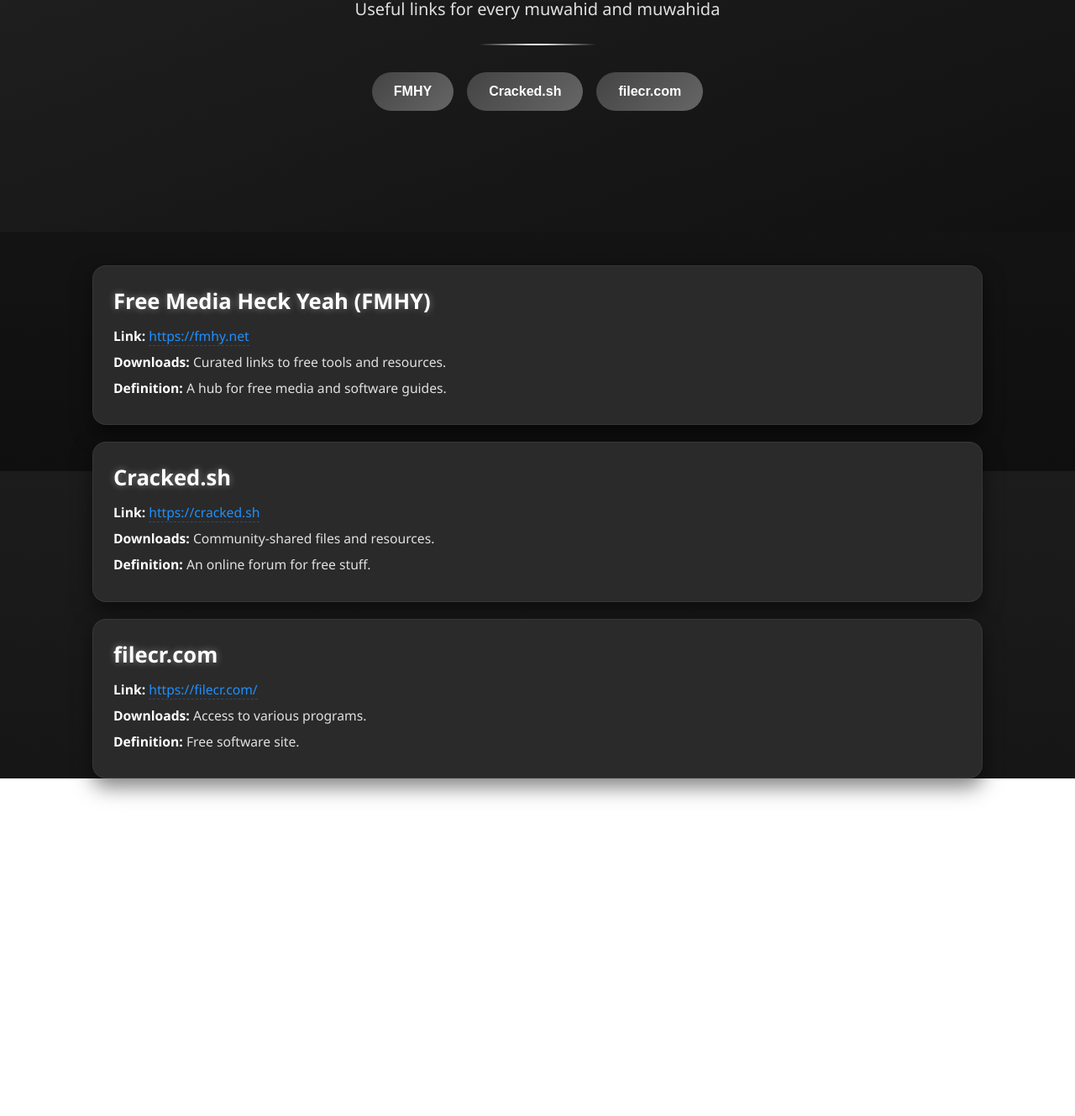
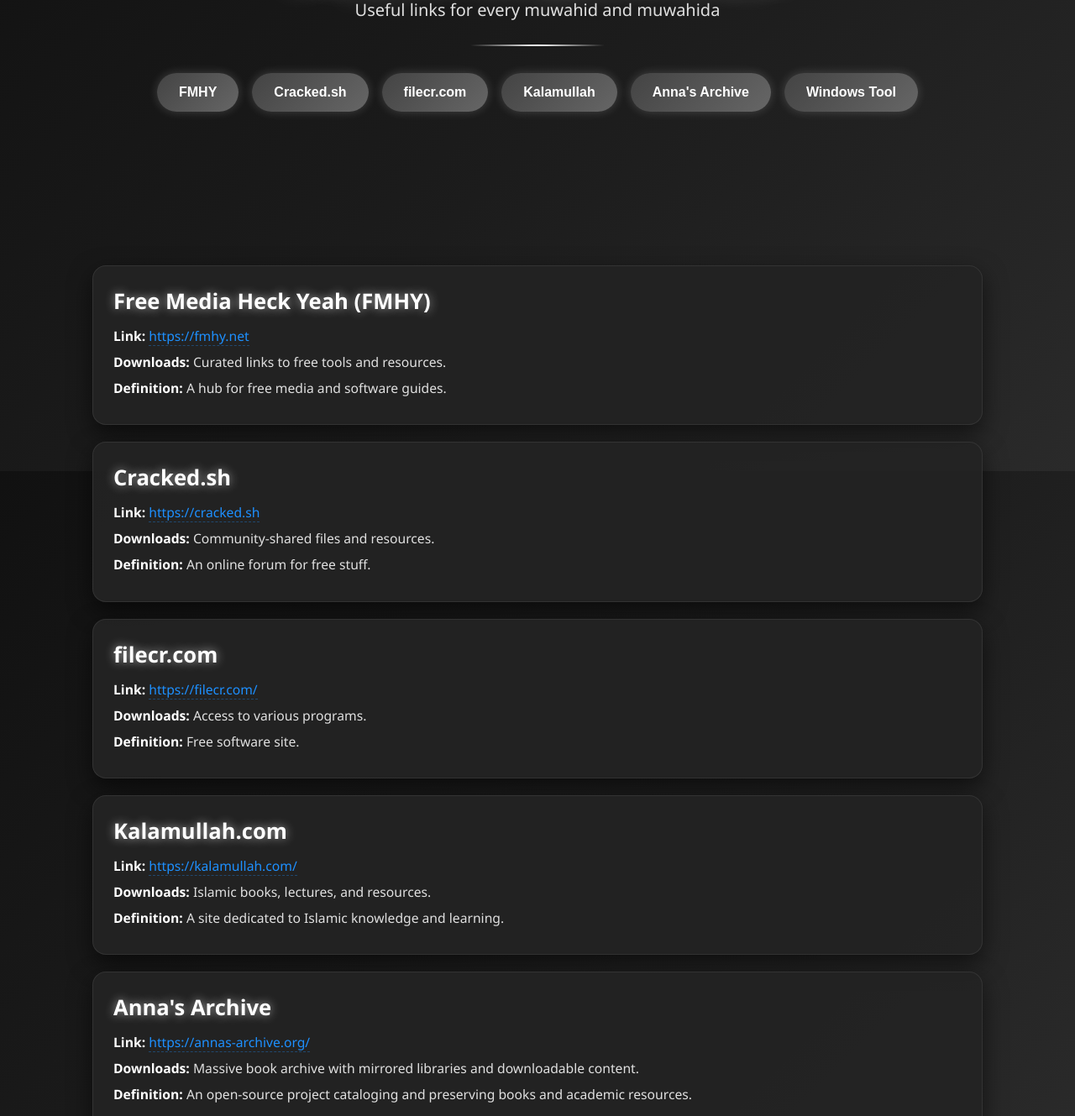
Before and after one commit to da7697687-lang/Sites, a plain HTML site: page index.html in a window 1280 px wide. Shown: the part 239-1568 px from the top of the page at 84% size. Before the commit the page ends 1166 px from the top, so only its background shows below. Drawn offline with Linux system fonts and the light colour scheme.

Commit message:
Update index.html

```diff
--- a/index.html
+++ b/index.html
@@ -1,15 +1,16 @@
 <!DOCTYPE html>
-<html lang="en">
+<html lang="de">
 <head>
   <meta charset="UTF-8" />
   <title>Cinematic Link Page</title>
   <meta name="viewport" content="width=device-width, initial-scale=1" />
   <style>
     :root {
-      --bg-start: #1c1c1c;   /* slightly lighter dark start */
-      --bg-end: #0f0f0f;     /* smooth darker end */
-      --panel: #2a2a2a;      /* card panels */
-      --accent: #ffffff;     /* cinematic white */
+      --bg1: #111111;   /* sehr dunkles Grau */
+      --bg2: #1c1c1c;   /* dunkles Grau */
+      --bg3: #2a2a2a;   /* etwas helleres Grau */
+      --panel: rgba(35,35,35,0.95); /* Panels in dunklem Grau */
+      --accent: #ffffff;
       --text: #e0e0e0;
       --blue: #1e90ff;
     }
@@ -20,11 +21,11 @@
       margin: 0;
       font-family: 'Segoe UI', Tahoma, Geneva, Verdana, sans-serif;
       color: var(--text);
-      background: linear-gradient(to bottom, var(--bg-start) 0%, var(--bg-end) 100%);
+      background: linear-gradient(135deg, var(--bg1), var(--bg2), var(--bg3));
+      background-attachment: fixed;
       overflow-x: hidden;
     }
 
-    /* Author line */
     .credits {
       text-align: center;
       font-size: 0.9rem;
@@ -32,61 +33,52 @@
       padding: 8px;
       opacity: 0.85;
       letter-spacing: 2px;
-      animation: fadeIn 2s ease forwards;
+      animation: fadeIn 1.4s ease forwards;
     }
 
-    /* Hero section */
     .hero {
-      position: relative;
       min-height: 60vh;
       display: grid;
       place-items: center;
       text-align: center;
-      background: linear-gradient(to bottom right, #222, #111);
-      overflow: hidden;
     }
 
     .hero-content {
-      position: relative;
-      z-index: 1;
       padding: 40px 20px;
       max-width: 1100px;
       width: 100%;
-      animation: fadeUp 1.5s ease both;
+      animation: fadeUp 1.2s ease both;
     }
 
     .hero-title {
-      font-size: clamp(1.5rem, 5vw, 2.5rem); /* smaller salam */
+      font-size: clamp(1.6rem, 5vw, 2.6rem);
       font-weight: 800;
       color: var(--accent);
       margin: 0 0 12px;
-      text-shadow: 0 0 12px rgba(255,255,255,0.6);
+      text-shadow: 0 0 22px rgba(255,255,255,0.85);
       animation: glowPulse 3s ease-in-out infinite;
     }
 
     @keyframes glowPulse {
-      0%, 100% { text-shadow: 0 0 12px rgba(255,255,255,0.6); }
-      50% { text-shadow: 0 0 24px rgba(255,255,255,0.9); }
+      0%, 100% { text-shadow: 0 0 22px rgba(255,255,255,0.85); }
+      50% { text-shadow: 0 0 40px rgba(255,255,255,1); }
     }
 
     .hero-subtitle {
       font-size: clamp(1rem, 2.5vw, 1.25rem);
-      color: var(--text);
       opacity: 0.9;
       margin: 0 auto 28px;
       max-width: 800px;
-      animation: fadeIn 2.5s ease forwards;
+      animation: fadeIn 2s ease forwards;
     }
 
     .divider {
-      width: 140px;
+      width: 160px;
       height: 2px;
       background: linear-gradient(to right, transparent, var(--accent), transparent);
       margin: 16px auto 0;
-      animation: fadeIn 3s ease forwards;
     }
 
-    /* Buttons */
     .button-container {
       display: flex;
       justify-content: center;
@@ -94,7 +86,7 @@
       gap: 16px;
       margin: 32px auto 10px;
       padding: 0 20px;
-      max-width: 900px;
+      max-width: 1000px;
     }
 
     button {
@@ -106,21 +98,20 @@
       background: linear-gradient(135deg, #444, #666);
       color: #fff;
       cursor: pointer;
-      transition: all 0.4s ease;
-      animation: fadeUp 1.5s ease both;
+      transition: all 0.35s ease;
+      box-shadow: 0 0 12px rgba(255,255,255,0.18);
     }
 
     button:hover {
       background: linear-gradient(135deg, #fff, #ddd);
       color: #000;
       transform: translateY(-4px) scale(1.05);
-      box-shadow: 0 0 20px rgba(255,255,255,0.6);
+      box-shadow: 0 0 22px rgba(255,255,255,0.45);
     }
 
-    /* Content cards */
     .content {
       max-width: 1100px;
-      margin: 40px auto 80px;
+      margin: 40px auto 90px;
       padding: 0 20px;
     }
 
@@ -130,15 +121,15 @@
       padding: 24px;
       margin: 20px auto;
       text-align: left;
-      box-shadow: 0 10px 24px rgba(0,0,0,0.5);
-      border: 1px solid rgba(255,255,255,0.06);
-      transition: transform 0.5s ease, box-shadow 0.5s ease;
-      animation: fadeUp 1.5s ease both;
+      box-shadow: 0 10px 28px rgba(0,0,0,0.55);
+      border: 1px solid rgba(255,255,255,0.08);
+      transition: transform 0.45s ease, box-shadow 0.45s ease;
+      animation: fadeUp 1s ease both;
     }
 
     .card:hover {
       transform: translateY(-6px) scale(1.02);
-      box-shadow: 0 20px 40px rgba(255,255,255,0.2);
+      box-shadow: 0 22px 44px rgba(255,255,255,0.22);
     }
 
     .card h2 {
@@ -146,7 +137,7 @@
       margin: 0 0 12px;
       font-size: clamp(1.2rem, 3vw, 1.6rem);
       font-weight: 800;
-      text-shadow: 0 0 8px rgba(255,255,255,0.4);
+      text-shadow: 0 0 12px rgba(255,255,255,0.6);
     }
 
     .category {
@@ -155,7 +146,6 @@
     }
 
     .card p {
-      color: var(--text);
       margin: 6px 0;
       line-height: 1.6;
       font-size: 0.98rem;
@@ -165,16 +155,15 @@
       color: var(--blue);
       text-decoration: none;
       border-bottom: 1px dashed rgba(30,144,255,0.35);
-      transition: color 0.3s ease, border-color 0.3s ease;
+      transition: color 0.25s ease, border-color 0.25s ease;
     }
     a:hover {
       color: #63b3ff;
       border-color: rgba(99,179,255,0.65);
     }
 
-    /* Animations */
     @keyframes fadeUp {
-      from { opacity: 0; transform: translateY(20px); }
+      from { opacity: 0; transform: translateY(18px); }
       to   { opacity: 1; transform: translateY(0); }
     }
 
@@ -185,7 +174,6 @@
   </style>
 </head>
 <body>
-  <!-- Author line -->
   <div class="credits">By Abu Maryam al‑I‘lāmī</div>
 
   <section class="hero">
@@ -198,6 +186,9 @@
         <button onclick="window.open('https://fmhy.net/', '_blank')">FMHY</button>
         <button onclick="window.open('https://cracked.sh', '_blank')">Cracked.sh</button>
         <button onclick="window.open('https://filecr.com/', '_blank')">filecr.com</button>
+        <button onclick="window.open('https://kalamullah.com/', '_blank')">Kalamullah</button>
+        <button onclick="window.open('https://annas-archive.org/', '_blank')">Anna's Archive</button>
+        <button onclick="window.open('https://christitus.com/windows-tool/', '_blank')">Windows Tool</button>
       </div>
     </div>
   </section>
@@ -226,6 +217,30 @@
       <p><span class="category">Downloads:</span> Access to various programs.</p>
       <p><span class="category">Definition:</span> Free software site.</p>
     </div>
+
+    <!-- Card: Kalamullah.com -->
+    <div class="card">
+      <h2>Kalamullah.com</h2>
+      <p><span class="category">Link:</span> <a href="https://kalamullah.com/" target="_blank">https://kalamullah.com/</a></p>
+      <p><span class="category">Downloads:</span> Islamic books, lectures, and resources.</p>
+      <p><span class="category">Definition:</span> A site dedicated to Islamic knowledge and learning.</p>
+    </div>
+
+    <!-- Card: Anna's Archive -->
+    <div class="card">
+      <h2>Anna's Archive</h2>
+      <p><span class="category">Link:</span> <a href="https://annas-archive.org/" target="_blank">https://annas-archive.org/</a></p>
+      <p><span class="category">Downloads:</span> Massive book archive with mirrored libraries and downloadable content.</p>
+      <p><span class="category">Definition:</span> An open‑source project cataloging and preserving books and academic resources.</p>
+    </div>
+
+    <!-- Card: Chris Titus Windows Tool -->
+    <div class="card">
+      <h2>Chris Titus Windows Tool</h2>
+      <p><span class="category">Link:</span> <a href="https://christitus.com/windows-tool/" target="_blank">https://christitus.com/windows-tool/</a></p>
+      <p><span class="category">Downloads:</span> PowerShell utility to customize and debloat Windows.</p>
+      <p><span class="category">Definition:</span> A script to disable unnecessary services, improve performance, and give users more control over Windows settings.</p>
+    </div>
   </main>
 </body>
-</html
+</html>
```
